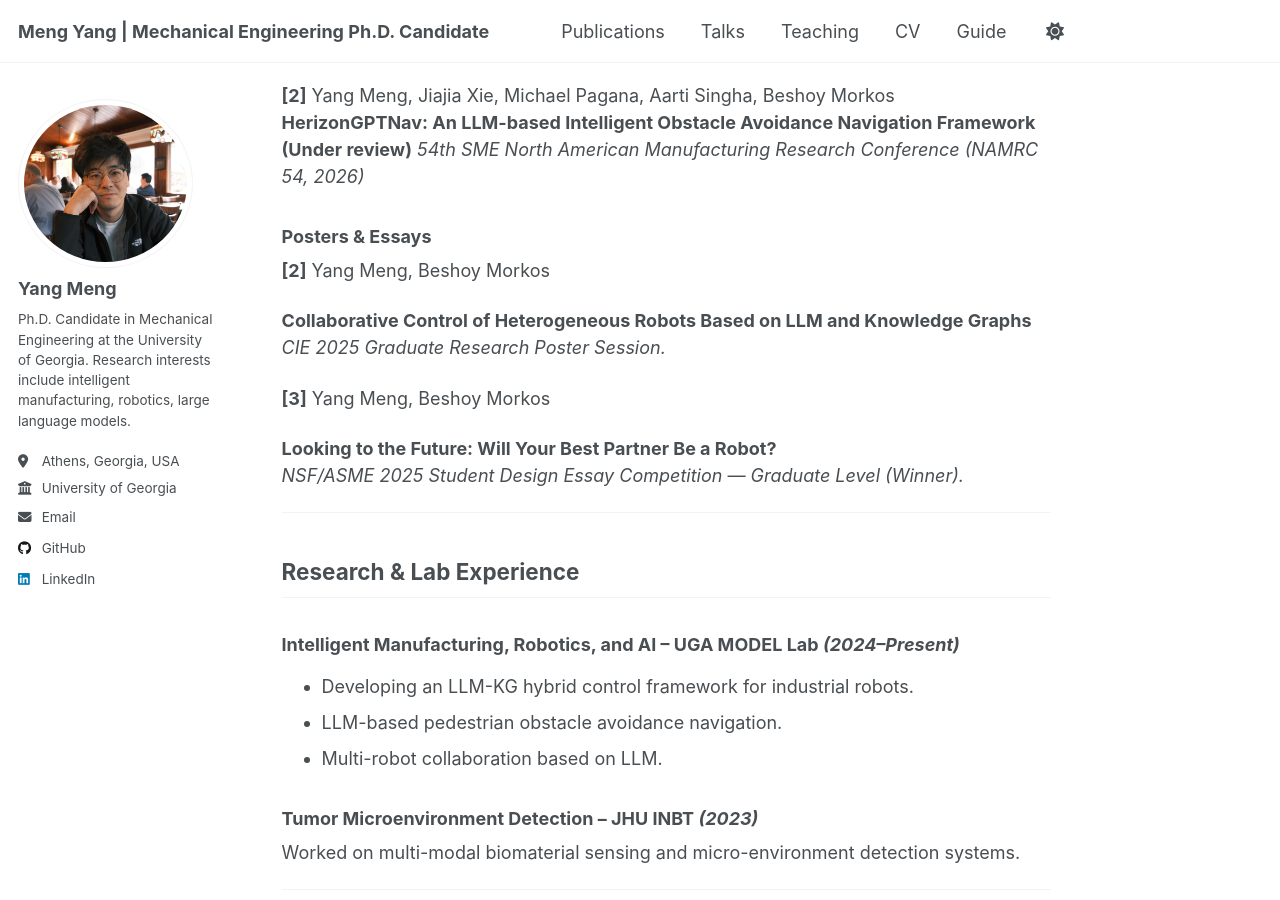
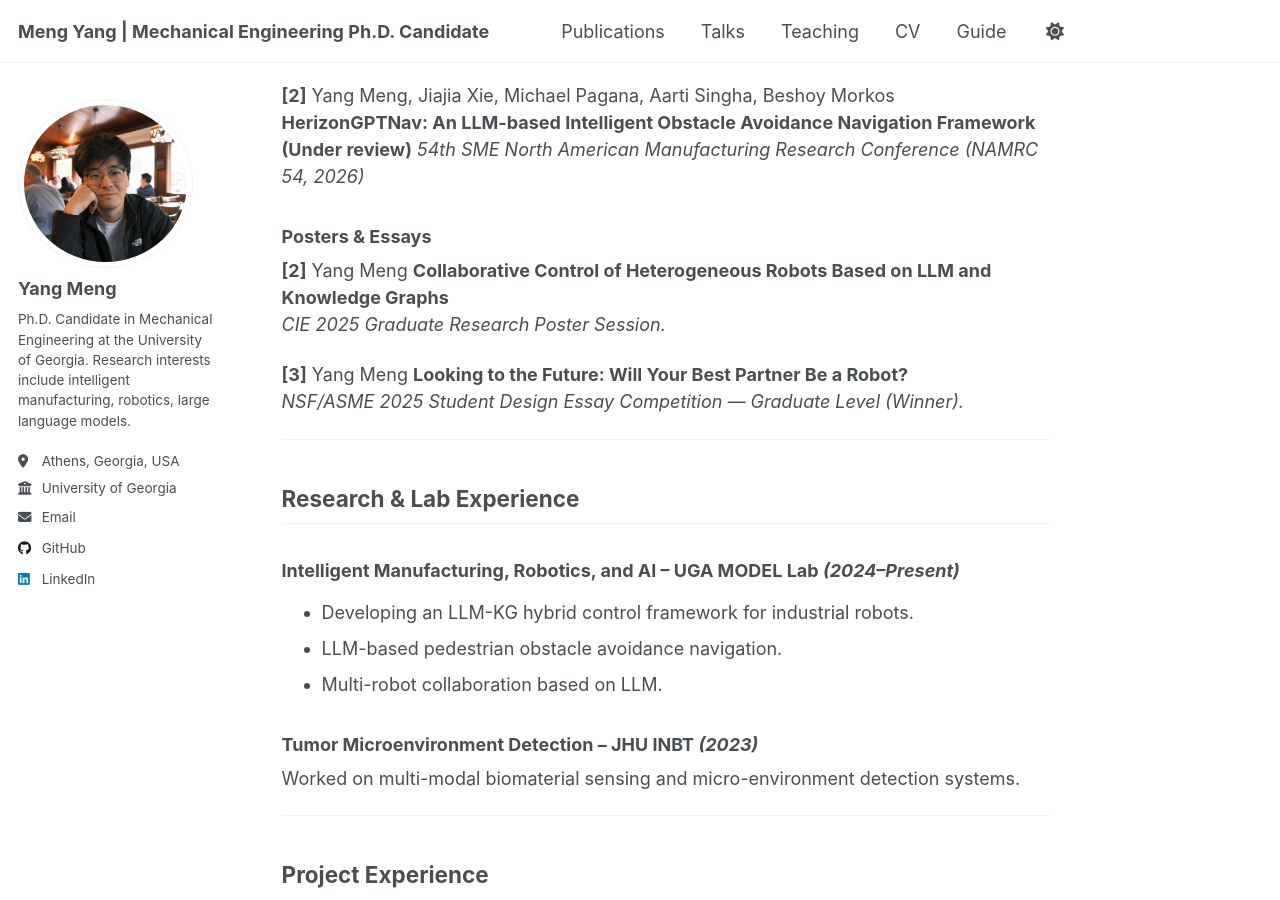
Before and after one commit to dreamocean612/Yang-Meng.github.io, a Jekyll site: the page built from _pages/about.md, in a window 1280 px wide and 900 px high, scrolled down 923 px. Built offline with Jekyll 4.4.1, drawn with Linux system fonts in a browser that asks for light colours; a script that is not in the unit is left out.

Commit message:
Update authors in about.md for clarity
Removed co-author names from poster and essay entries.

```diff
--- a/_pages/about.md
+++ b/_pages/about.md
@@ -40,14 +40,12 @@ Welcome to my academic homepage! I am a Ph.D. Candidate in the Mechanical Engine
 
 ### Posters & Essays
 
-**[2]** Yang Meng, Beshoy Morkos
-
+**[2]** Yang Meng
 **Collaborative Control of Heterogeneous Robots Based on LLM and Knowledge Graphs**
 *CIE 2025 Graduate Research Poster Session.*
 
 
-**[3]** Yang Meng, Beshoy Morkos
-
+**[3]** Yang Meng
 **Looking to the Future: Will Your Best Partner Be a Robot?**
 *NSF/ASME 2025 Student Design Essay Competition — Graduate Level (Winner).*
 
```
